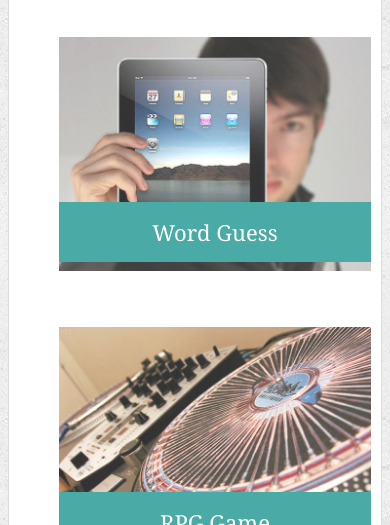
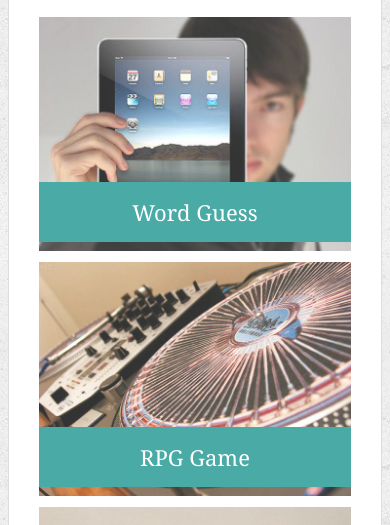
Before and after one commit to tangchristina/Responsive-Portfolio, a plain HTML site: page portfolio.html in a window 390 px wide. Shown: the part 319-844 px from the top of the page. Drawn offline with Linux system fonts and the light colour scheme.

Commit message:
centered my portfolio images by setting the margin to 0 auto

```diff
--- a/assets/css/style.css
+++ b/assets/css/style.css
@@ -287,6 +287,7 @@ body {
      max-width: 640px;
      width: 100%;
      margin-top: 50px;
+     float: center;
    }
 
    h1 {
@@ -296,7 +297,7 @@ body {
 
    .work {
      float: center;
-     margin: 20;
+     margin: 0 auto;
      max-width: 600px;
      width: 100%;
    }
```
